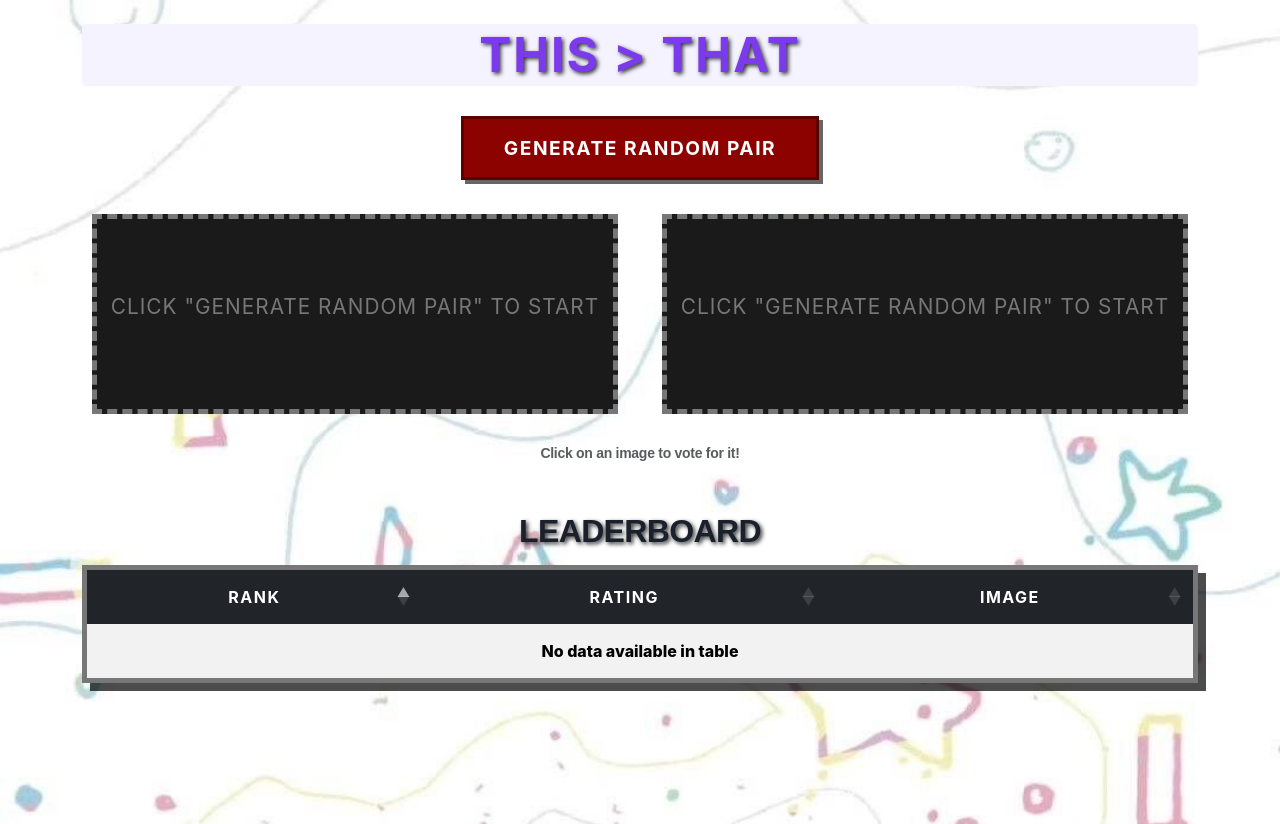
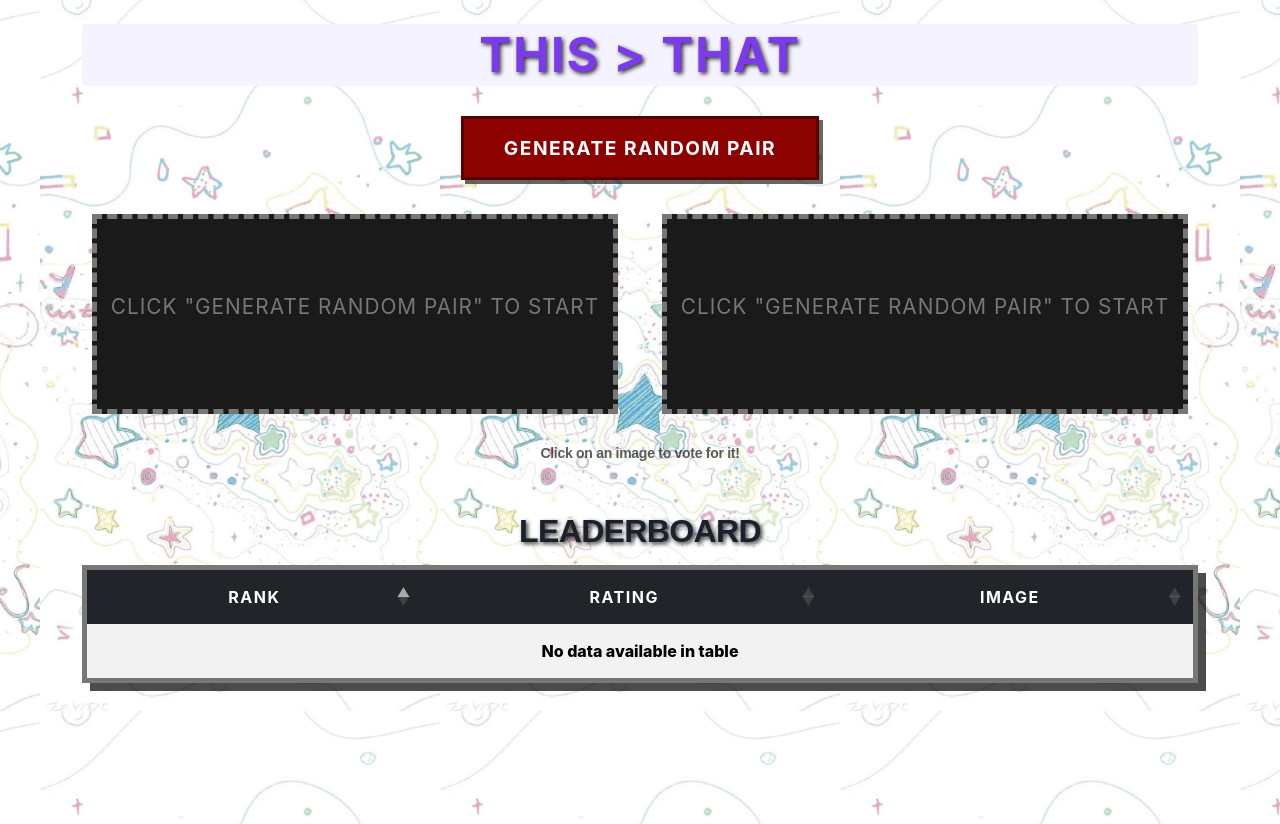
Before and after one commit to brightyorcerf/this-that, a Flask app: page / in a window 1280 px wide. Run offline with Flask 3, Linux system fonts and the light colour scheme; data that the repository does not hold is empty; some libraries are stand-ins or nearby versions.

Commit message:
css refactor

```diff
--- a/static/styles/styles.css
+++ b/static/styles/styles.css
@@ -2,7 +2,7 @@ body {
     background-image: url("../bg.jpg");
     background-repeat: repeat;
     background-position: top center;
-    background-size: cover;
+    background-size: 400px auto;
     background-attachment: scroll;
 
     font-family: "Mona Sans", "Mona Sans Fallback", -apple-system, BlinkMacSystemFont, "Segoe UI", Helvetica, Arial, sans-serif;
@@ -80,7 +80,7 @@ h3 {
     transition: all 0.3s ease;
     filter: grayscale(20%) contrast(110%);
     box-shadow: 8px 8px 0px rgba(0, 0, 0, 0.7);
-    background-color: #FFFFFF;
+    background-color: #1a1a1a;
 }
 
 .choice-img:hover {
```
